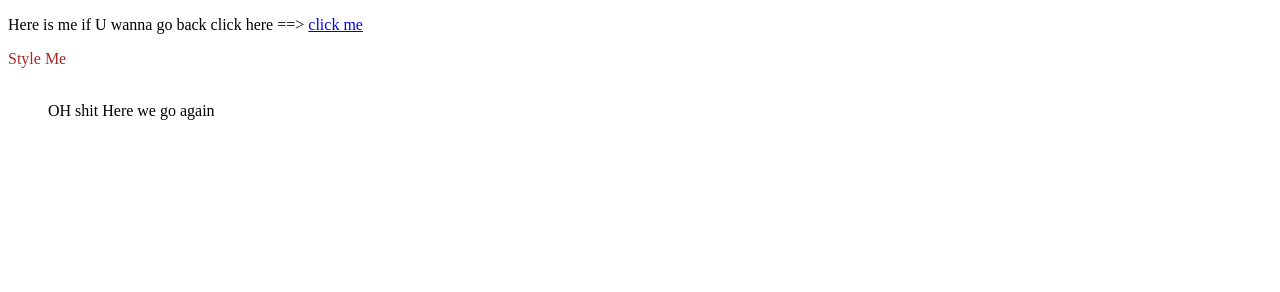
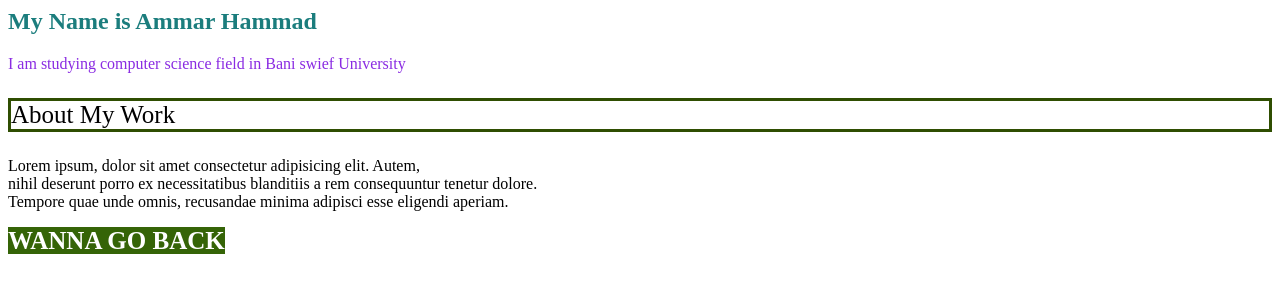
Before and after one commit to ammarGamal123/AlmadrasaGitCourse2, a plain HTML site: page about.html in a window 1280 px wide. Drawn offline with Linux system fonts and the light colour scheme.

Commit message:
some changes of all files I add some stuff and edit other some

```diff
--- a/about.html
+++ b/about.html
@@ -1,13 +1,23 @@
-<!DOCTYPE html>
-<html> <!--- the root of the html page -->
+<!DOCTYPE>
+ <html>
     <head>
-        <title> about us </title>
-    </head> <!-- this is the title of the tab -->
-    <body>
-        <p>Here is me if U wanna go back click here ==> <a href="index.html">click me</a></p>
-    <p style="color:brown;">Style Me <br><br></p>
-    <blockquote>
-        OH shit Here we go again<br><br>
-    </blockquote>
-    </body>
-</html>
+        <title>About Me </title>
+        <link rel="stylesheet" href="styles.css">
+    </head>
+<body>
+    <h2 class="editName"> My Name is Ammar Hammad</h2>
+
+    <p class = "studying">I am studying computer science field in Bani swief University </p>
+    <div class = "div">
+        <p class = "Work">About My Work</p>
+    <p>Lorem ipsum, dolor sit amet consectetur adipisicing elit. Autem,<br>
+         nihil deserunt porro ex necessitatibus blanditiis a rem consequuntur tenetur dolore.<br>
+         Tempore quae unde omnis, recusandae minima adipisci esse eligendi aperiam.</p>
+
+        </div>
+
+    <div class = "here">
+        <a href="index.html" class="font">Wanna go back</a>
+    </div>
+</body>
+ </html>
--- a/styles.css
+++ b/styles.css
@@ -1,16 +1,23 @@
-h2 {
-    color : black;
+p.colorMe {
+    color: rgb(24, 24, 207);
+    font-size: 20px;
+}
+h2.editName {
+    color: rgb(27, 125, 125);
+}
+p.studying{
+    color:blueviolet;
+}
+a[href = "index.html"] {
+    font-size: 25px;
+    background-color:rgb(53, 100, 7) ;
+    color:white;
+    text-decoration: none;
+    font-weight: bold;
+    text-transform: uppercase;
+
+}
+div .Work {
+    border:3px solid rgb(47, 78, 1);
     font-size: 25px;
 }
-p {
-    color : rgb(1, 13, 25);
-}
-label {
-    color: rgba(210, 30, 132, 0.985);
-}
-input {
-    color : black;
-}
-option {
-    color :blueviolet;
-}
```
Also changed, not shown: index.html (+9 -0 lines).
